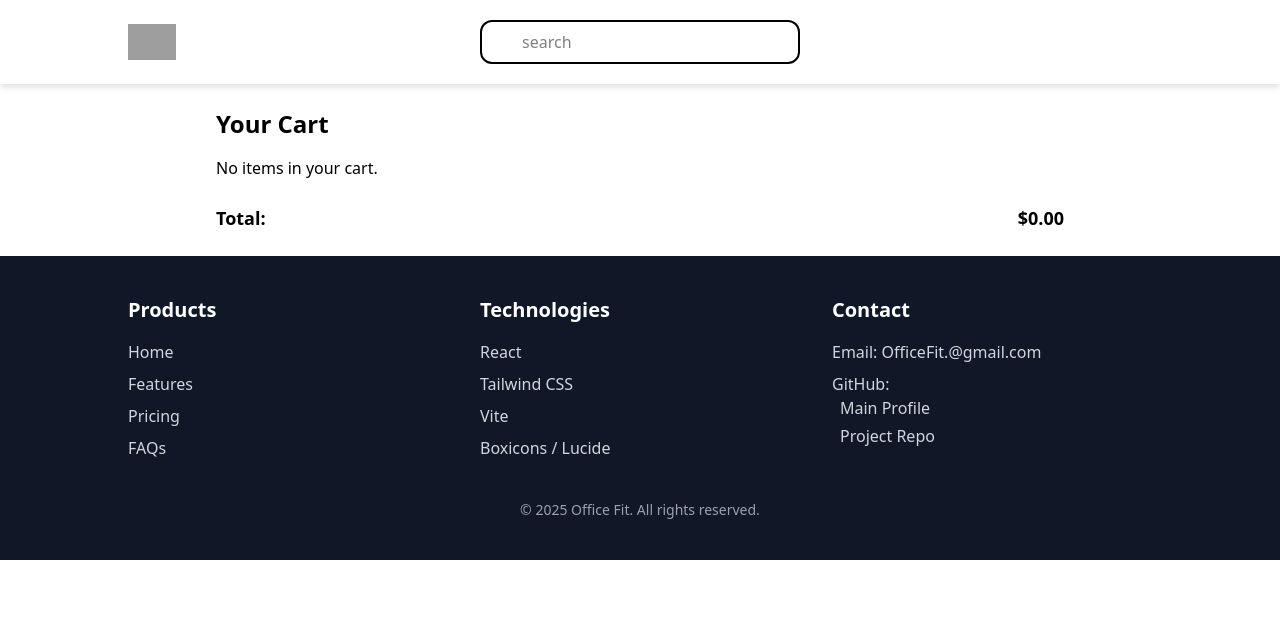
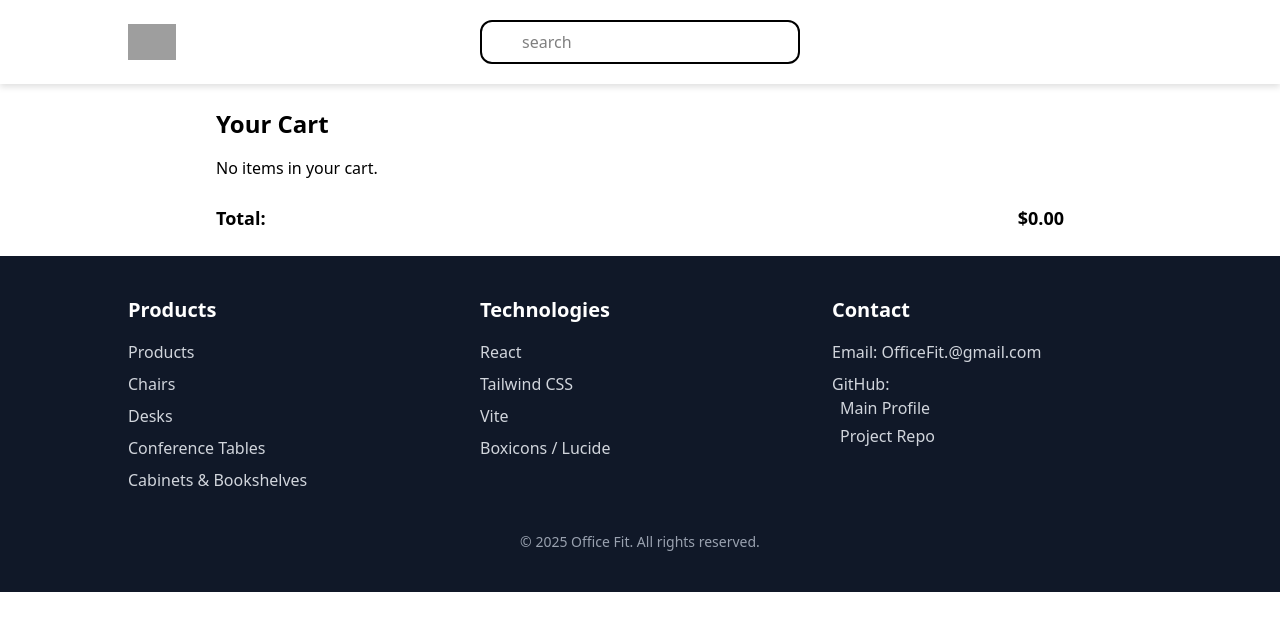
Before and after one commit to victorngigi/officeFit, a React (Vite) app: page /cart in a window 1280 px wide. Shown: the top 630 px of the page. Built offline with nearby package versions, Linux system fonts and the light colour scheme; grey boxes are pictures that could not be loaded.

Commit message:
spelling errors, added changes to footer

```diff
--- a/src/components/Cart.jsx
+++ b/src/components/Cart.jsx
@@ -18,7 +18,7 @@ export default function Cart() {
                 <img src={item.imageUrl} alt={item.name} className="w-16 h-16 rounded object-cover" />
                 <div className="ml-4">
                   <p className="font-medium">{item.name}</p>
-                  <p className="text-sm text-gray-500">${item.price} × {item.quantity}</p>
+                  <p className="text-sm text-gray-500">${item.price} x {item.quantity}</p>
                 </div>
               </div>
               <div className="flex items-center space-x-2">
@@ -26,7 +26,7 @@ export default function Cart() {
                   onClick={() => dispatch({ type: 'UPDATE_QTY', payload: { id: item.id, quantity: item.quantity - 1 } })}
                   disabled={item.quantity === 1}
                 >
-                  −
+                  -
                 </button>
                 <span>{item.quantity}</span>
                 <button onClick={() => dispatch({ type: 'UPDATE_QTY', payload: { id: item.id, quantity: item.quantity + 1 } })}>
--- a/src/components/NavBar.jsx
+++ /dev/null
@@ -1,9 +0,0 @@
-import React from 'react'
-
-export default function NavBar() {
-  return (
-    <div>
-
-    </div>
-  )
-}
--- a/src/components/footer.jsx
+++ b/src/components/footer.jsx
@@ -9,10 +9,11 @@ export default function Footer() {
         <div>
           <h3 className="text-xl font-semibold mb-4">Products</h3>
           <ul className="space-y-2 text-gray-300">
-            <li><a href="#" className="hover:text-white">Home</a></li>
-            <li><a href="#" className="hover:text-white">Features</a></li>
-            <li><a href="#" className="hover:text-white">Pricing</a></li>
-            <li><a href="#" className="hover:text-white">FAQs</a></li>
+            <li><a href="#" className="hover:text-white">Products</a></li>
+            <li><a href="#" className="hover:text-white">Chairs</a></li>
+            <li><a href="#" className="hover:text-white">Desks</a></li>
+            <li><a href="#" className="hover:text-white">Conference Tables</a></li>
+            <li><a href="#" className="hover:text-white">Cabinets & Bookshelves</a></li>
           </ul>
         </div>
 
```
